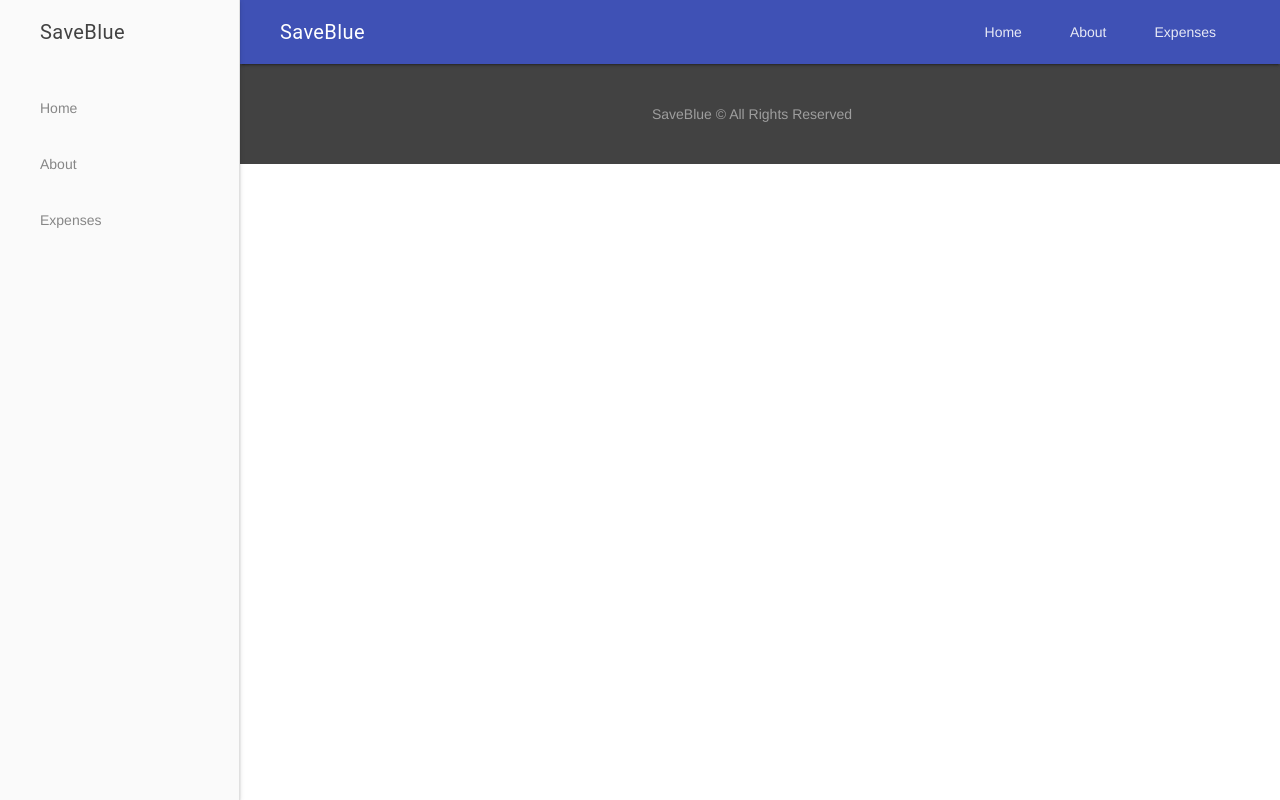
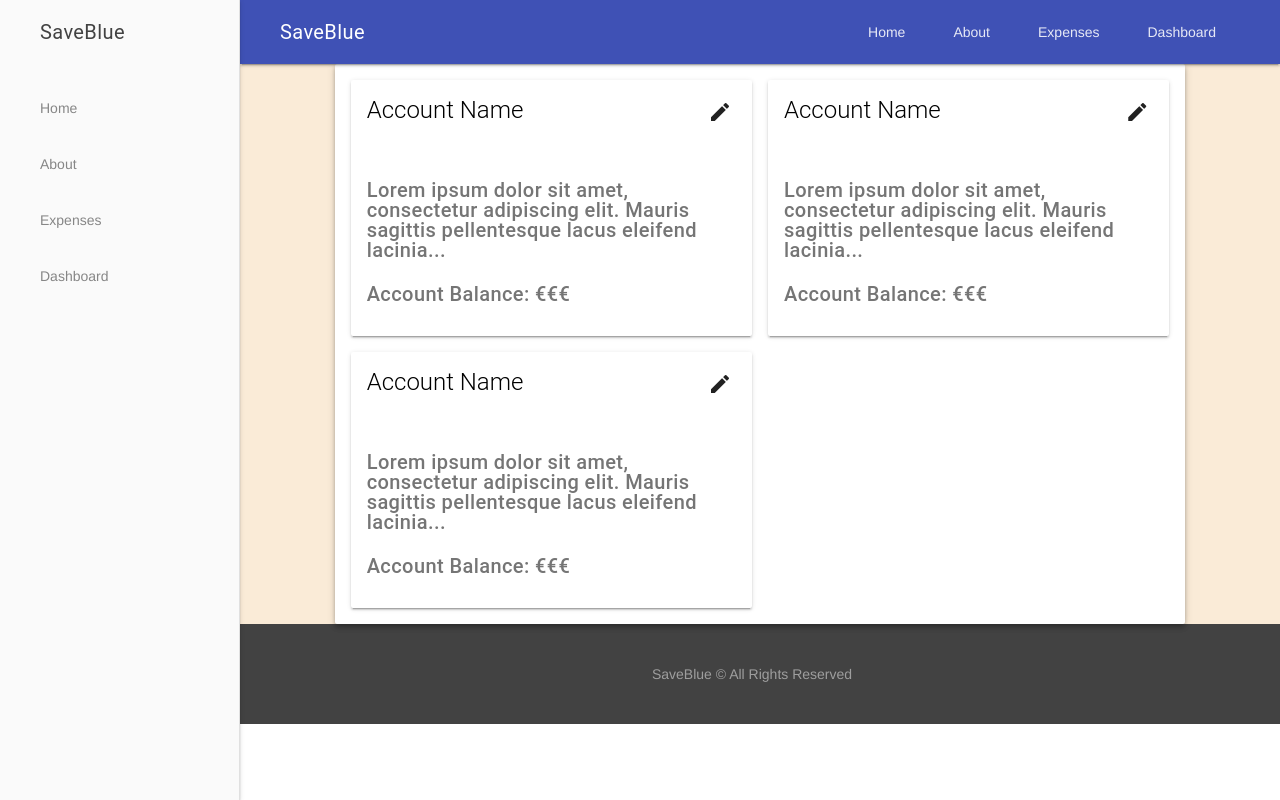
Before and after one commit to SaveBlue/SaveBlue-Web-App, a Vue app in the folder src/frontend/: page /dashboard in a window 1280 px wide. Built offline with nearby package versions, Linux system fonts and the light colour scheme.

Commit message:
Fix for dynamic mdl and add accountDashboard and cards

```diff
--- a/src/frontend/src/App.vue
+++ b/src/frontend/src/App.vue
@@ -1,5 +1,5 @@
 <template>
-  <div id="app">
+  <div v-mdl id="app">
     <!-- Content -->
     <div v-if="isLoggedIn" class="mdl-layout mdl-js-layout mdl-layout--fixed-drawer mdl-layout--fixed-header">
       <!-- Header -->
@@ -51,7 +51,15 @@ export default {
     isLoggedIn() {
       return !(this.$route.name === 'Home' || this.$route.name === 'About');
     }
-  }
+  },
+  directives: {
+    mdl: {
+      updated() {
+        window.componentHandler.upgradeDom();
+      }
+    }
+  },
+
 
 }
 
--- /dev/null
+++ b/src/frontend/src/components/AccountDashboardCard.vue
@@ -0,0 +1,31 @@
+<template>
+  <div class="account-dashboard-card mdl-card mdl-shadow--2dp mdl-cell
+       mdl-cell--6-col-desktop  ">
+    <div class="mdl-card__title">
+      <h2 class="mdl-card__title-text">Account Name</h2>
+    </div>
+    <div class="mdl-card__supporting-text">
+      <h5>Lorem ipsum dolor sit amet, consectetur adipiscing elit.
+      Mauris sagittis pellentesque lacus eleifend lacinia...</h5>
+      <h5>
+        Account Balance: €€€
+      </h5>
+    </div>
+
+    <div class="mdl-card__menu">
+      <button class="mdl-button mdl-button--icon mdl-js-button mdl-js-ripple-effect">
+        <i class="material-icons">edit</i>
+      </button>
+    </div>
+  </div>
+</template>
+
+<script>
+export default {
+  name: "AccountDashboardCard"
+}
+</script>
+
+<style scoped>
+
+</style>
--- a/src/frontend/src/components/HeaderMenu.vue
+++ b/src/frontend/src/components/HeaderMenu.vue
@@ -4,6 +4,7 @@
     <router-link class="mdl-navigation__link" to="/">Home</router-link>
     <router-link class="mdl-navigation__link" to="/about">About</router-link>
     <router-link class="mdl-navigation__link" to="/expenses">Expenses</router-link>
+    <router-link class="mdl-navigation__link" to="/dashboard">Dashboard</router-link>
   </nav>
 </template>
 
--- a/src/frontend/src/components/HelloWorld.vue
+++ b/src/frontend/src/components/HelloWorld.vue
@@ -1,7 +1,7 @@
 <template>
   <div class="hello">
     <h1>{{ msg }}</h1>
-    <p>
+    <p v-highlight="'red'">
       For a guide and recipes on how to configure / customize this project,<br>
       check out the
       <a href="https://cli.vuejs.org" target="_blank" rel="noopener">vue-cli documentation</a>.
@@ -35,6 +35,14 @@ export default {
   name: 'HelloWorld',
   props: {
     msg: String
+  },
+  directives: {
+    highlight: {
+      beforeMount(el, binding) {
+        el.style.background = binding.value
+
+      }
+    }
   }
 }
 </script>
--- a/src/frontend/src/components/NavigationDrawer.vue
+++ b/src/frontend/src/components/NavigationDrawer.vue
@@ -5,6 +5,7 @@
       <router-link class="mdl-navigation__link" to="/">Home</router-link>
       <router-link class="mdl-navigation__link" to="/about">About</router-link>
       <router-link class="mdl-navigation__link" to="/expenses">Expenses</router-link>
+      <router-link class="mdl-navigation__link" to="/dashboard">Dashboard</router-link>
     </nav>
   </div>
 </template>
--- a/src/frontend/src/components/SignIn.vue
+++ b/src/frontend/src/components/SignIn.vue
@@ -14,7 +14,7 @@
           laborum.</p>
       </div>
 
-      <div class="mdl-cell mdl-cell--2-col-desktop mdl-cell--hide-tablet " />
+      <div class="mdl-cell mdl-cell--2-col-desktop mdl-cell--hide-tablet "/>
       <SignInCard/>
 
     </div>
@@ -28,6 +28,8 @@ import SignInCard from "@/components/SignInCard";
 export default {
   name: "SignIn",
   components: {SignInCard}
+
+
 }
 </script>
 
@@ -49,6 +51,4 @@ export default {
 }
 
 
-
-
 </style>
--- a/src/frontend/src/components/SignInCard.vue
+++ b/src/frontend/src/components/SignInCard.vue
@@ -6,30 +6,29 @@
     <form @submit.prevent="logIn">
 
       <div class="mdl-card__title mdl-color--primary mdl-color-text--white relative">
-        <h1 class="mdl-card__title-text">Sign In</h1>
+        <h2 class="mdl-card__title-text">Sign In</h2>
       </div>
 
       <div class="mdl-card__supporting-text">
 
         <div class="mdl-textfield mdl-js-textfield mdl-textfield--floating-label textInputWide">
-          <input  v-focus class="mdl-textfield__input" type="text" id="usernameLogin">
-          <label class="mdl-textfield__label" for="usernameLogin">Username</label>
+          <input class="mdl-textfield__input" type="text" id="username">
+          <label class="mdl-textfield__label" for="username">Username</label>
         </div>
-
         <div class="mdl-textfield mdl-js-textfield mdl-textfield--floating-label textInputWide">
           <input class="mdl-textfield__input" type="password" id="passwordLogin">
           <label class="mdl-textfield__label" for="passwordLogin">Password</label>
         </div>
+      </div>
+
+      <!-- Sign in button-->
+      <div class="mdl-card__actions mdl-card--border">
+
 
         <button
             class="mdl-cell mdl-cell--10-col mdl-cell--1-offset-desktop mdl-button mdl-button--raised mdl-button--colored mdl-js-button mdl-js-ripple-effect mdl-color-text--white">
           Sign In
         </button>
-
-      </div>
-
-      <!-- Sign in button-->
-      <div class="mdl-card__actions mdl-card--border">
 
         <!-- Sign up reference text-->
         <div class="mdl-grid">
@@ -54,7 +53,7 @@ export default {
   components: {RegisterDialog},
   methods:{
     logIn: function (){
-      alert("login")
+      //alert("login")
     },
     registerDialog: function (){
 
--- a/src/frontend/src/main.js
+++ b/src/frontend/src/main.js
@@ -6,11 +6,11 @@ const app = createApp(App);
 
 app.use(router).mount('#app')
 
-app.directive('mdl', {
-    beforeMount(el) {
-        window.componentHandler.upgradeElement(el);
+/*app.directive('mdl', {
+    updated() {
+        window.componentHandler.upgradeDom();
     }
-});
+});*/
 
 app.directive('focus', {
     // When the bound element is mounted into the DOM...
--- a/src/frontend/src/router/index.js
+++ b/src/frontend/src/router/index.js
@@ -19,6 +19,11 @@ const routes = [
     path: '/expenses',
     name: 'Expenses',
     component: () => import(/* webpackChunkName: "about" */ '../views/Expenses.vue')
+  },
+  {
+    path: '/dashboard',
+    name: 'Dashboard',
+    component: () => import(/* webpackChunkName: "about" */ '../views/Dashboard.vue')
   }
 ]
 
--- /dev/null
+++ b/src/frontend/src/views/Dashboard.vue
@@ -0,0 +1,28 @@
+<template>
+  <div class="Dashboard">
+      <div class="mdl-card mdl-cell--10-col mdl-cell--1-offset-desktop  mdl-shadow--4dp">
+        <div class="mdl-grid">
+          <AccountDashboardCard/>
+          <AccountDashboardCard/>
+          <AccountDashboardCard/>
+        </div>
+      </div>
+  </div>
+</template>
+
+<script>
+import AccountDashboardCard from "@/components/AccountDashboardCard";
+export default {
+name: "Dashboard",
+  components: {AccountDashboardCard}
+}
+</script>
+
+<style scoped>
+
+.Dashboard {
+  width: 100%;
+  position: center;
+}
+
+</style>
```
